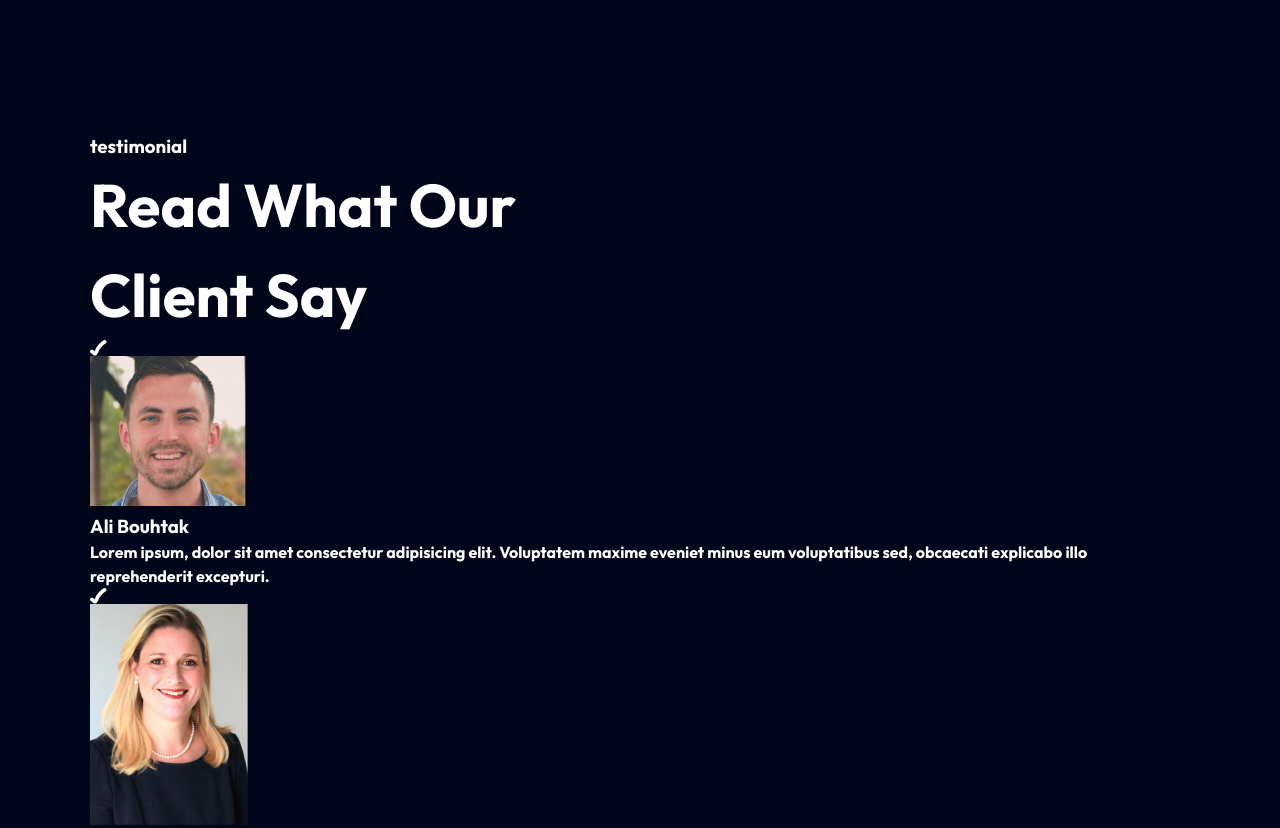
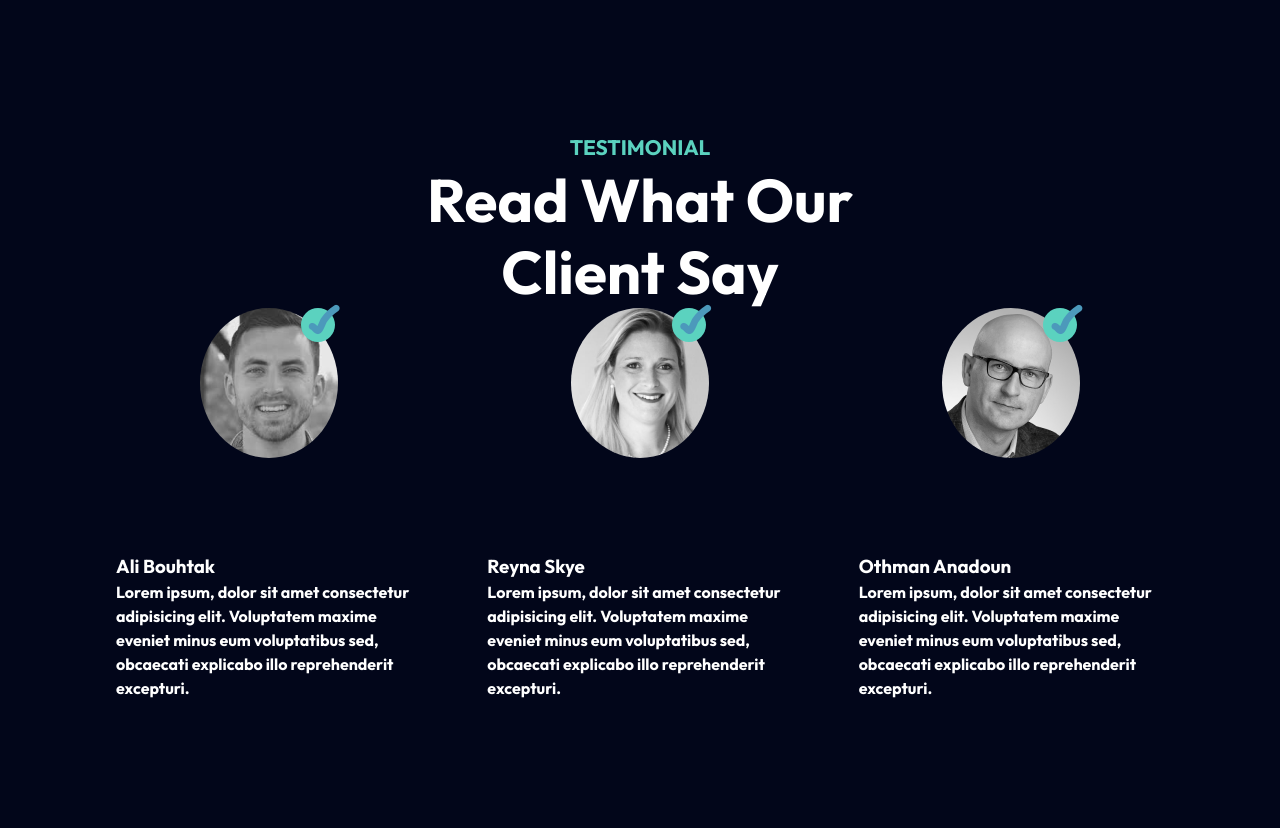
Before and after one commit to elmiramm/7_cripto, a website: page src/index.html in a window 1280 px wide. Shown: the part 2920-3748 px from the top of the page. After the commit the page ends 3704 px from the top, so only its background shows below. Drawn offline with nearby package versions, Linux system fonts and the light colour scheme; files that its build step writes are made by us from their sources; files whose address does not match are found by name; a web font is replaced by a local one.

Commit message:
testmonial, image with accept

```diff
--- a/src/index.html
+++ b/src/index.html
@@ -97,8 +97,10 @@ title: "Crypto"
 			<h3 class="testmonial__suptitle">testimonial</h3>
 			<h2 class="testmonial__title title">Read What Our <br> Client Say</h2>
 			<div class="testmonial__reviews reviews">
+
 				<div class="reviews__item">
-					<div class="reviews__img icon-accept">
+					<div class="reviews__circle icon-accept"></div>
+					<div class="reviews__img">
 						<img src="img/testmonial-1.png" alt="Rewiews">
 					</div>
 					<div class="reviews__content">
@@ -108,7 +110,8 @@ title: "Crypto"
 					</div>
 				</div>
 				<div class="reviews__item">
-					<div class="reviews__img icon-accept">
+					<div class="reviews__circle icon-accept"></div>
+					<div class="reviews__img">
 						<img src="img/testmonial-2.png" alt="Rewiews">
 					</div>
 					<div class="reviews__content">
@@ -118,7 +121,8 @@ title: "Crypto"
 					</div>
 				</div>
 				<div class="reviews__item">
-					<div class="reviews__img icon-accept">
+					<div class="reviews__circle icon-accept"></div>
+					<div class="reviews__img">
 						<img src="img/testmonial-3.png" alt="Rewiews">
 					</div>
 					<div class="reviews__content">
--- a/src/scss/icons.scss
+++ b/src/scss/icons.scss
@@ -30,6 +30,11 @@
 
 .icon-accept:before {
 	content: "\e900";
+	position: absolute;
+	color: $accentColor;
+	font-size: 30px;
+	left: 8px;
+	bottom: 7px;
 }
 .icon-right:before {
 	content: "\e901";
--- a/src/scss/style.scss
+++ b/src/scss/style.scss
@@ -1,6 +1,3 @@
-@import "fonts.scss";
-@import "icons.scss";
-
 // ------Vars------
 $fontFamily: "Outfit";
 $fontSize: 16px;
@@ -16,6 +13,10 @@ $gradient: linear-gradient(to right bottom, #1F143B, #3C8273);
 $maxWidth: 1440px;
 $maxWidthContainer: 1130px;
 //------Vars-End------
+
+@import "fonts.scss";
+@import "icons.scss";
+
 
 *,
 *::after,
@@ -367,3 +368,55 @@ button {
 }
 
 //Fifth - Testimonals
+.testmonial {
+	&__suptitle {
+		text-align: center;
+
+		font-size: 21px;
+		font-weight: 700;
+		text-transform: uppercase;
+		color: $textColor;
+	}
+	&__title {
+		text-align: center;
+		line-height: 1.2;
+	}
+	&__reviews {
+		display: flex;
+		align-items: center;
+		justify-content: space-between;
+		gap: 14px;
+	}
+}
+
+.reviews {
+	&__item {
+		position: relative;
+	}
+	&__circle {
+		position: absolute;
+		width: 34px;
+		height: 34px;
+		background-color: $textColor;
+		border-radius: 50%;
+		left: 59%;
+		z-index: 2;
+	}
+
+	&__img {
+		margin: 0 auto;
+		width: 138px;
+		height: 150px;
+		border-radius: 50%;
+		filter: grayscale(100%);
+		overflow: hidden;
+		position: relative;
+		& img {
+			position: absolute;
+			left: -5px;
+		}
+	}
+	&__content {
+		padding: 94px 26px 76px;
+	}
+}
--- a/version.json
+++ b/version.json
@@ -1,3 +1,3 @@
 {
-    "main": "20230128221721"
+    "main": "20230128233221"
 }
```
Also changed, not shown: dist/css/style.css, dist/css/style.min.css, dist/index.html.
